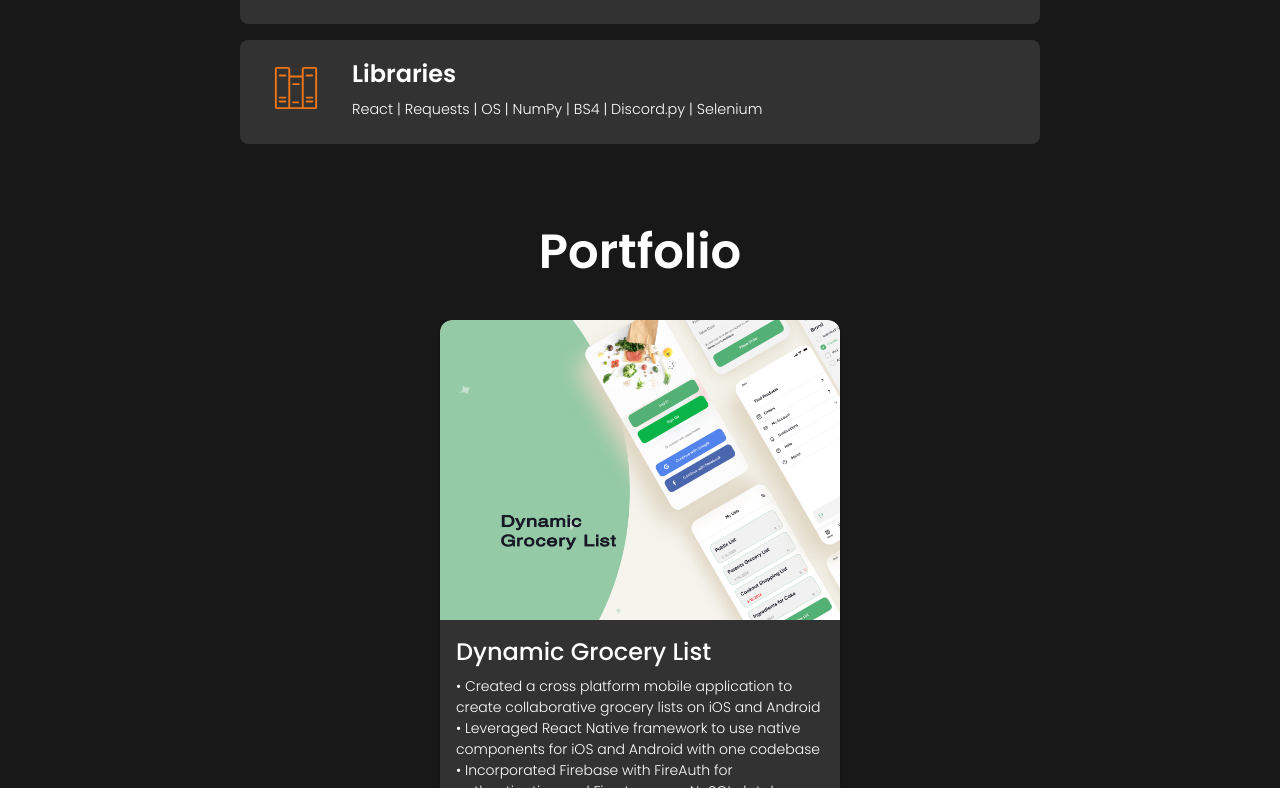
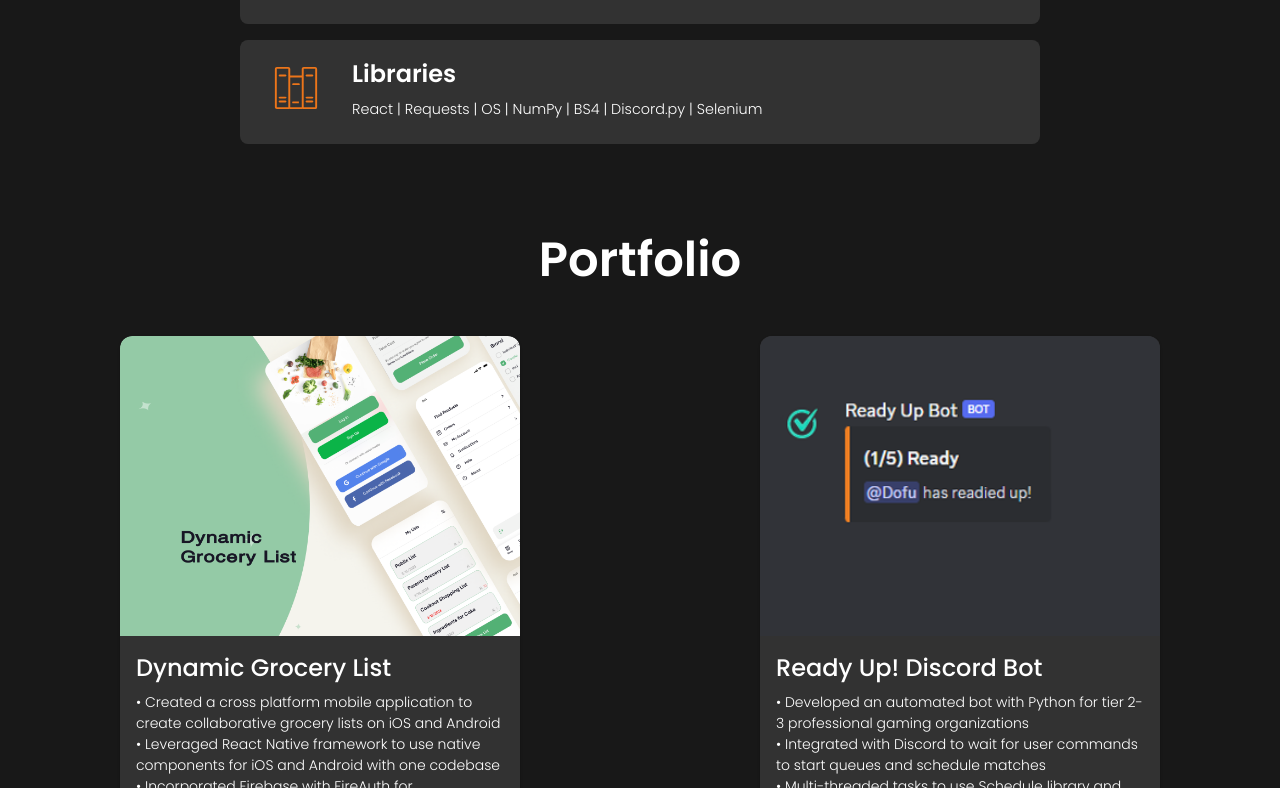
Before and after one commit to ChrisNguCS/portfolio-website, a React (Create React App) app: page / in a window 1280 px wide. Shown: the part 1225-2013 px from the top of the page. Built offline with nearby package versions, Linux system fonts and the light colour scheme.

Commit message:
Custom Scroll and 100% nav

```diff
--- a/src/components/About/intro.css
+++ b/src/components/About/intro.css
@@ -7,6 +7,27 @@
     position: relative;
     font-family: 'Poppins', sans-serif;
 
+}
+/* ===== Scrollbar CSS ===== */
+  /* Firefox */
+  * {
+    scrollbar-width: auto;
+    scrollbar-color: #323232 #181818;
+}
+
+  /* Chrome, Edge, and Safari */
+  *::-webkit-scrollbar {
+    width: 16px;
+}
+
+  *::-webkit-scrollbar-track {
+    background: #181818;
+}
+
+  *::-webkit-scrollbar-thumb {
+    background-color: hsl(0, 0%, 20%);
+    border-radius: 10px;
+    border: 3px solid #181818;
 }
 
 .bg{
--- a/src/components/navbar/navbar.css
+++ b/src/components/navbar/navbar.css
@@ -10,8 +10,15 @@
     position: sticky;
     top: 0;
     z-index: 3;
-    max-width: 75rem;
+
     font-family: 'Poppins', sans-serif;
+}
+
+.bar{
+    height: 5rem;
+    width: 100%;
+    max-width: 10rem;
+    position: absolute;
 }
 
 .logo {
--- a/src/components/navbar/navbar.js
+++ b/src/components/navbar/navbar.js
@@ -26,7 +26,9 @@
     }
 
     return (
+
         <nav className='navbar'>
+
             <img src={logo} alt='Logo' className='logo'/>
             <div className="desktopMenu">
                 <Link activeClass='active' to='intro' spy={true} smooth={true} offset={-100} duration={500} className="desktopMenuListItem">Home</Link>
@@ -51,6 +53,7 @@
             <Link to='contact' spy={true} smooth={true} offset={50} duration={500} className="listItem">Contact</Link>
             </div>
         </nav>
+
     )
 }
 
--- a/src/components/portfolio/portfolio.js
+++ b/src/components/portfolio/portfolio.js
@@ -23,7 +23,7 @@
         textAlign: 'center',
         display:'flex',
         fontSize:'3rem',
-        my: 5,
+        my: 6,
         fontWeight:'900',
       }}>
         Portfolio
@@ -31,6 +31,7 @@
       {/* Grid container */}
       <Grid columns={{ xs: 4, sm: 8, md: 12 }}
       container
+      rowSpacing={10}
       justifyContent='center'
       alignItems="center"
       spacing={0}
@@ -40,7 +41,7 @@
       sx={{
         width: '100%',
         display: 'grid',
-        gridTemplateColumns: 'repeat(auto-fill, minmax(690px, 1fr))'
+        gridTemplateColumns: 'repeat(auto-fill, minmax(600px, 1fr))'
       }}>
 
       {/* Project 1 */}
```
